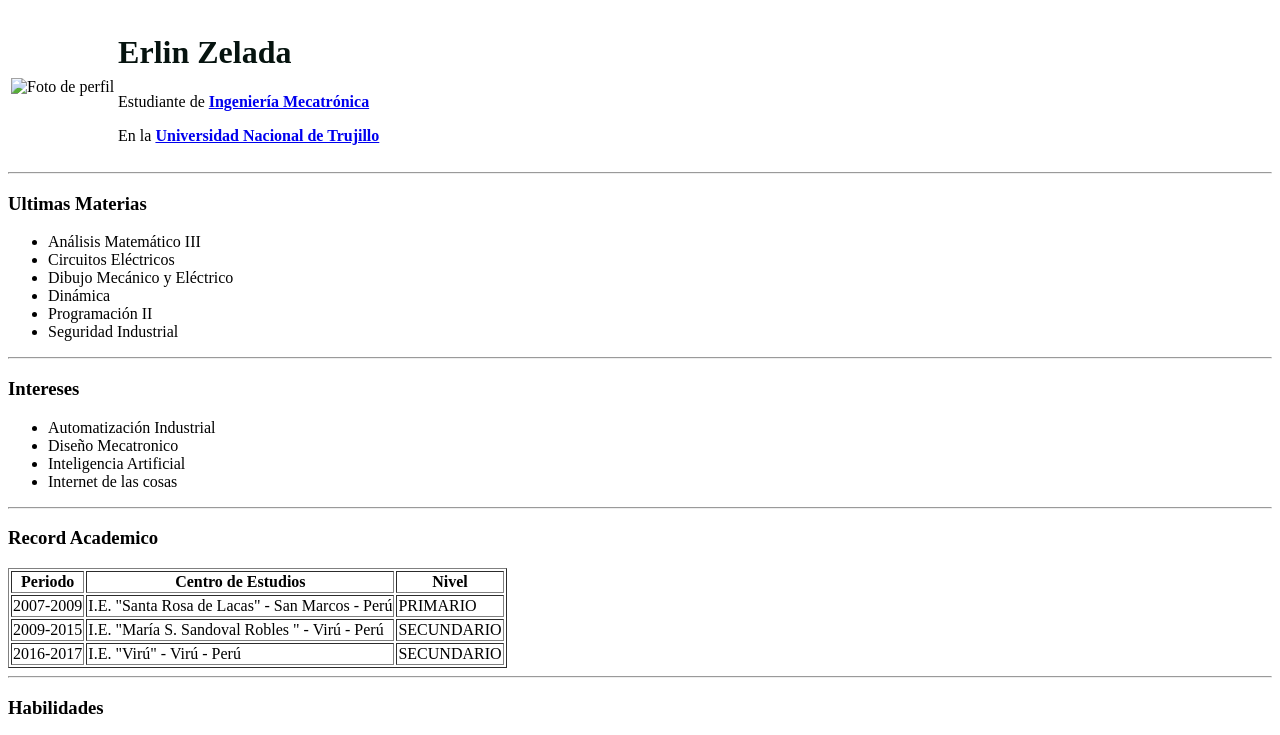
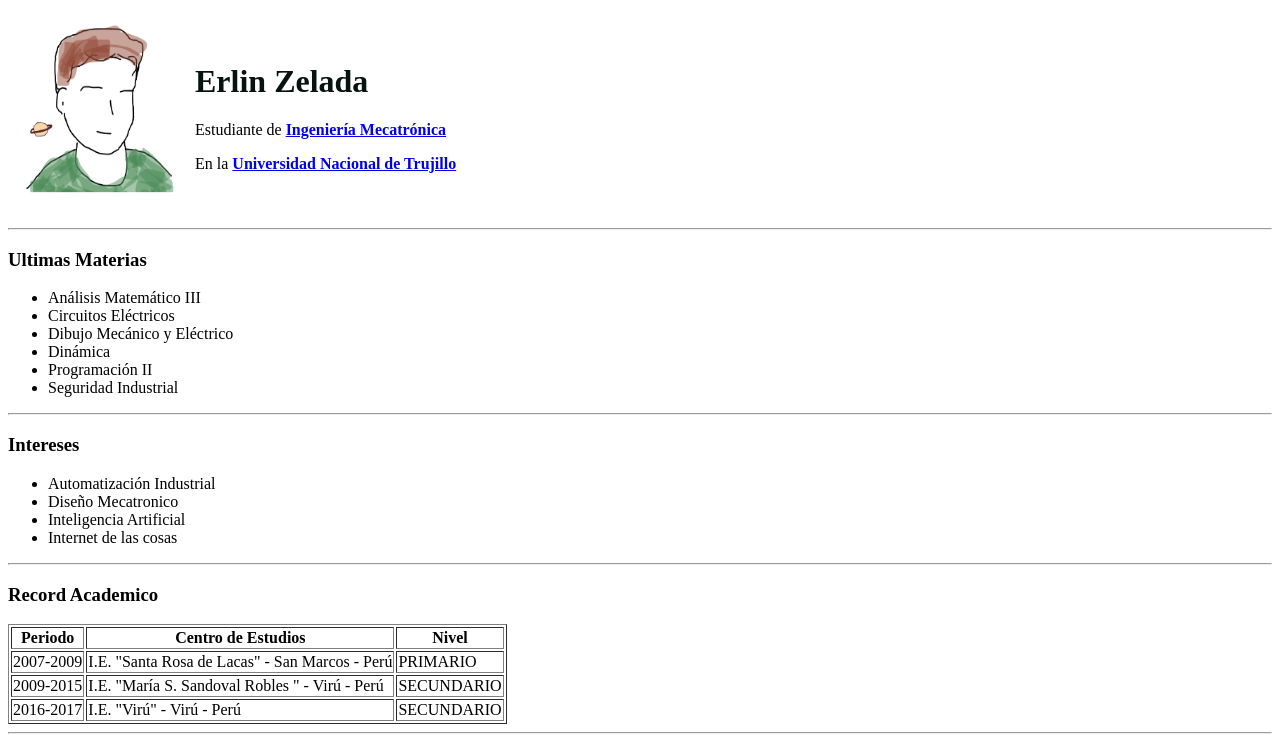
Before and after one commit to ezelada/ezelada.github.io, a plain HTML site: page index.html in a window 1280 px wide. Shown: the top 735 px of the page. Drawn offline with Linux system fonts and the light colour scheme.

Commit message:
Update index.html

```diff
--- a/index.html
+++ b/index.html
@@ -21,7 +21,7 @@
     <body>
         <tr>
             <td>
-                <img src="foto_perfil.jpg" alt="Foto de perfil" id="foto_perfil" alig="left" width="180" height="200">
+                <img src="foto_perfil.png" alt="Foto de perfil" id="foto_perfil" alig="left" width="180" height="200">
             </td>
                 <td>
                     <h1 id="Nombre"> Erlin Zelada </h1>
```
